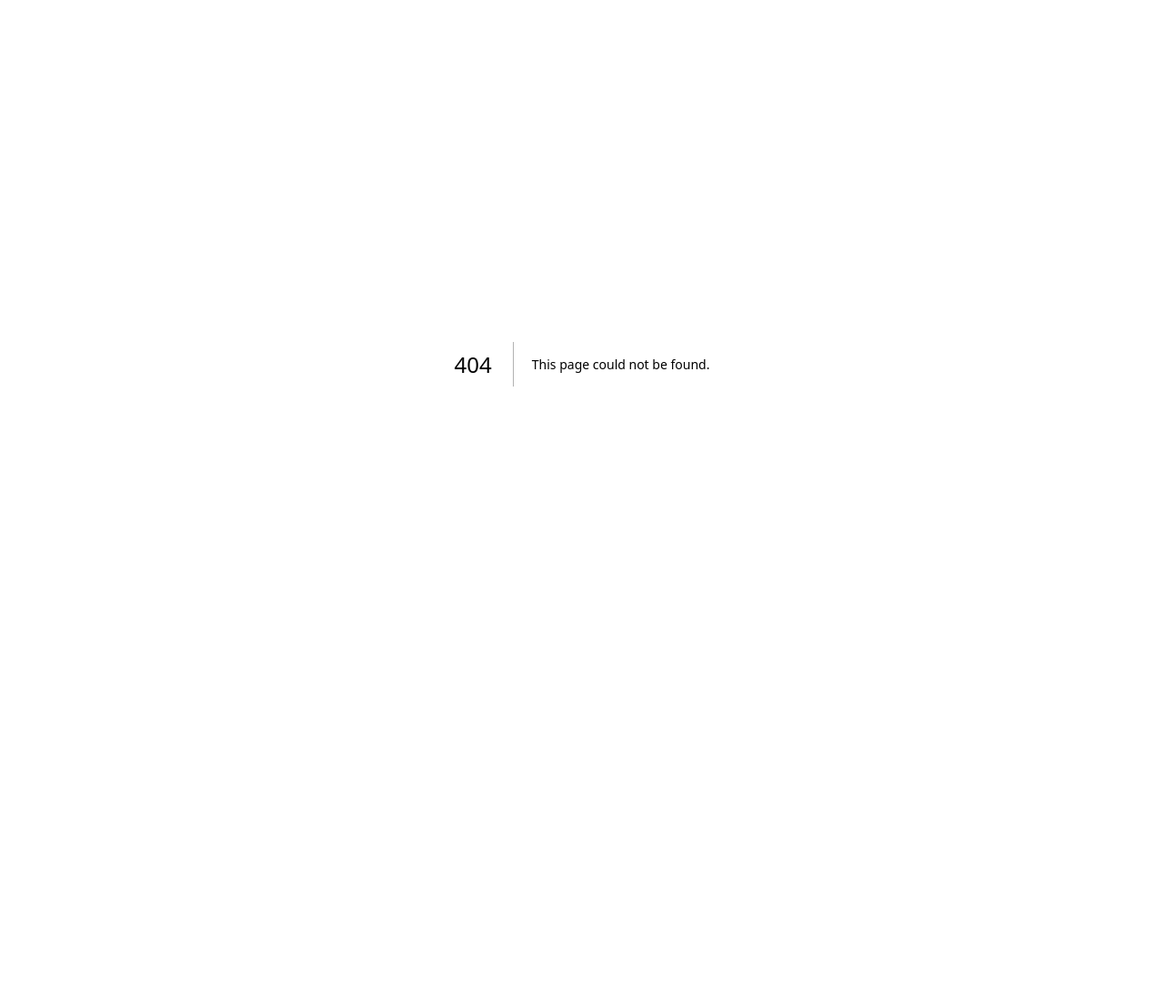
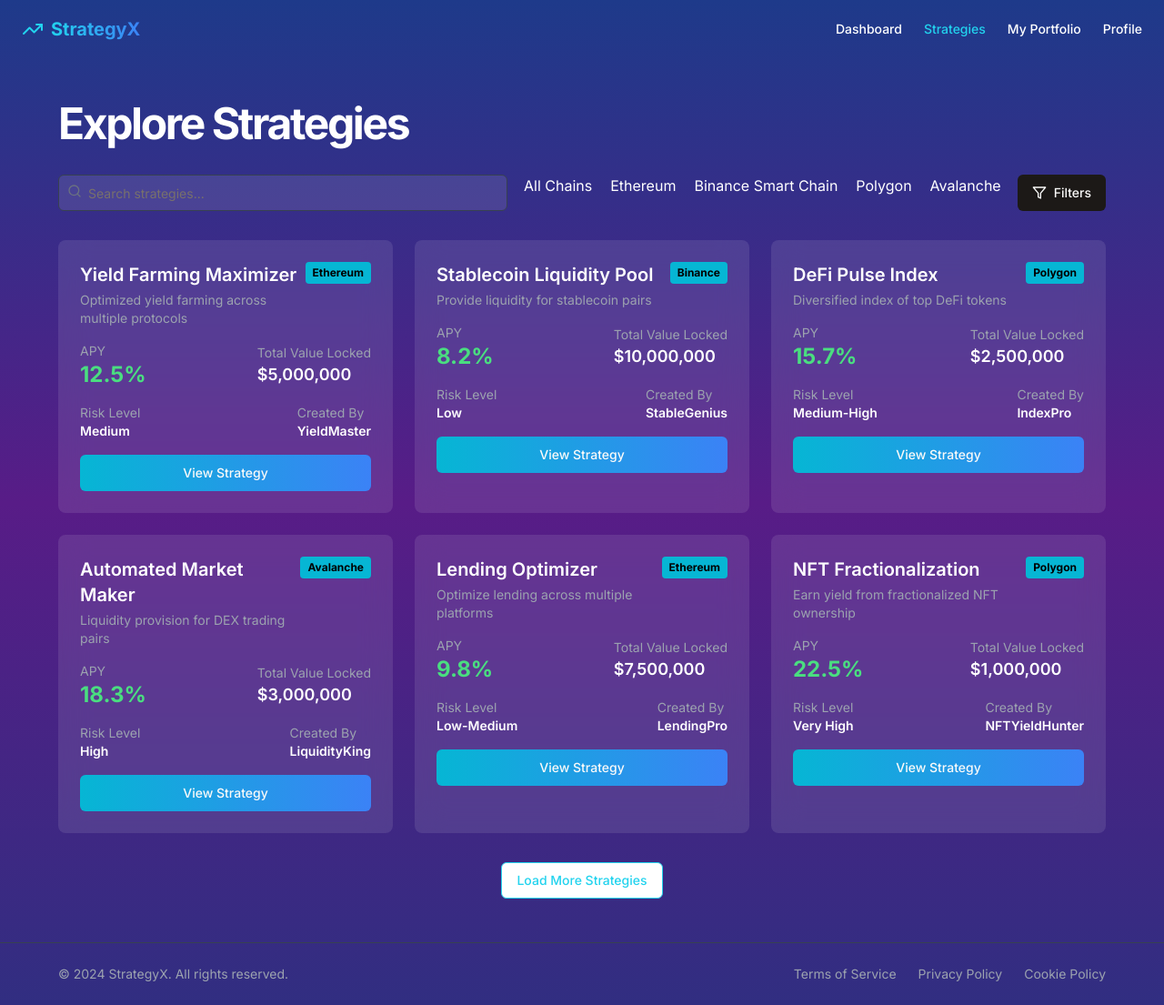
Before and after one commit to VIVEK-SUTHAR/stretegie-x, a Next.js app: page /strategies in a window 1280 px wide. Before the commit this address had no page. Shown: the whole page at 91% size. Before the commit the page ends 800 px from the top, so only its background shows below. Built offline with nearby package versions, Linux system fonts and the light colour scheme.

Commit message:
fea: startegies page

```diff
--- /dev/null
+++ b/src/app/strategies/page.tsx
@@ -0,0 +1,217 @@
+import { Button } from "@/components/ui/button";
+import { Input } from "@/components/ui/input";
+import { Select } from "@/components/ui/select";
+import { TrendingUp, Search, Filter, ArrowUpRight } from "lucide-react";
+import Link from "next/link";
+
+export default function StrategiesPage() {
+  return (
+    <div className="flex flex-col min-h-screen bg-gradient-to-b from-blue-900 via-purple-900 to-indigo-900 text-white">
+      <header className="px-4 lg:px-6 h-16 flex items-center">
+        <Link className="flex items-center justify-center" href="/">
+          <TrendingUp className="h-6 w-6 text-cyan-400" />
+          <span className="ml-2 text-xl font-bold bg-clip-text text-transparent bg-gradient-to-r from-cyan-400 to-blue-500">
+            StrategyX
+          </span>
+        </Link>
+        <nav className="ml-auto flex gap-4 sm:gap-6">
+          <Link
+            className="text-sm font-medium hover:text-cyan-400 transition-colors"
+            href="#"
+          >
+            Dashboard
+          </Link>
+          <Link
+            className="text-sm font-medium text-cyan-400 transition-colors"
+            href="#"
+          >
+            Strategies
+          </Link>
+          <Link
+            className="text-sm font-medium hover:text-cyan-400 transition-colors"
+            href="#"
+          >
+            My Portfolio
+          </Link>
+          <Link
+            className="text-sm font-medium hover:text-cyan-400 transition-colors"
+            href="#"
+          >
+            Profile
+          </Link>
+        </nav>
+      </header>
+      <main className="flex-1 py-12 px-4 md:px-6 lg:px-8">
+        <div className="max-w-6xl mx-auto space-y-8">
+          <h1 className="text-3xl font-bold tracking-tighter sm:text-4xl md:text-5xl">
+            Explore Strategies
+          </h1>
+          <div className="flex flex-col sm:flex-row gap-4">
+            <div className="relative flex-grow">
+              <Search className="absolute left-2.5 top-2.5 h-4 w-4 text-gray-500" />
+              <Input
+                className="pl-8 bg-white bg-opacity-10 border-gray-700 text-white placeholder-gray-400"
+                placeholder="Search strategies..."
+                type="search"
+              />
+            </div>
+            <Select className="bg-white bg-opacity-10 border-gray-700 text-white">
+              <option value="">All Chains</option>
+              <option value="ethereum">Ethereum</option>
+              <option value="binance">Binance Smart Chain</option>
+              <option value="polygon">Polygon</option>
+              <option value="avalanche">Avalanche</option>
+            </Select>
+            <Button className="flex items-center gap-2">
+              <Filter className="h-4 w-4" />
+              Filters
+            </Button>
+          </div>
+          <div className="grid gap-6 md:grid-cols-2 lg:grid-cols-3">
+            {strategies.map((strategy, index) => (
+              <div
+                key={index}
+                className="bg-white bg-opacity-10 rounded-lg p-6 backdrop-blur-lg transition-all duration-200 hover:bg-opacity-20"
+              >
+                <div className="flex justify-between items-start mb-4">
+                  <div>
+                    <h3 className="text-xl font-semibold mb-1">
+                      {strategy.name}
+                    </h3>
+                    <p className="text-sm text-gray-400">
+                      {strategy.description}
+                    </p>
+                  </div>
+                  <span className="bg-cyan-500 text-black text-xs font-bold px-2 py-1 rounded">
+                    {strategy.chain}
+                  </span>
+                </div>
+                <div className="flex justify-between items-center mb-4">
+                  <div>
+                    <p className="text-sm text-gray-400">APY</p>
+                    <p className="text-2xl font-bold text-green-400">
+                      {strategy.apy}%
+                    </p>
+                  </div>
+                  <div>
+                    <p className="text-sm text-gray-400">Total Value Locked</p>
+                    <p className="text-lg font-semibold">
+                      ${strategy.tvl.toLocaleString()}
+                    </p>
+                  </div>
+                </div>
+                <div className="flex justify-between items-center mb-4">
+                  <div>
+                    <p className="text-sm text-gray-400">Risk Level</p>
+                    <p className="text-sm font-semibold">
+                      {strategy.riskLevel}
+                    </p>
+                  </div>
+                  <div>
+                    <p className="text-sm text-gray-400">Created By</p>
+                    <p className="text-sm font-semibold">{strategy.creator}</p>
+                  </div>
+                </div>
+                <Button className="w-full bg-gradient-to-r from-cyan-500 to-blue-500 hover:from-cyan-600 hover:to-blue-600">
+                  View Strategy
+                </Button>
+              </div>
+            ))}
+          </div>
+          <div className="flex justify-center">
+            <Button
+              variant="outline"
+              className="border-cyan-400 text-cyan-400 hover:bg-cyan-400 hover:text-black"
+            >
+              Load More Strategies
+            </Button>
+          </div>
+        </div>
+      </main>
+      <footer className="py-6 px-4 md:px-6 border-t border-gray-700">
+        <div className="max-w-6xl mx-auto flex flex-col sm:flex-row justify-between items-center">
+          <p className="text-sm text-gray-400">
+            © 2024 StrategyX. All rights reserved.
+          </p>
+          <nav className="flex gap-4 sm:gap-6 mt-4 sm:mt-0">
+            <Link
+              className="text-sm hover:underline underline-offset-4 text-gray-400"
+              href="#"
+            >
+              Terms of Service
+            </Link>
+            <Link
+              className="text-sm hover:underline underline-offset-4 text-gray-400"
+              href="#"
+            >
+              Privacy Policy
+            </Link>
+            <Link
+              className="text-sm hover:underline underline-offset-4 text-gray-400"
+              href="#"
+            >
+              Cookie Policy
+            </Link>
+          </nav>
+        </div>
+      </footer>
+    </div>
+  );
+}
+
+const strategies = [
+  {
+    name: "Yield Farming Maximizer",
+    description: "Optimized yield farming across multiple protocols",
+    chain: "Ethereum",
+    apy: 12.5,
+    tvl: 5000000,
+    riskLevel: "Medium",
+    creator: "YieldMaster",
+  },
+  {
+    name: "Stablecoin Liquidity Pool",
+    description: "Provide liquidity for stablecoin pairs",
+    chain: "Binance",
+    apy: 8.2,
+    tvl: 10000000,
+    riskLevel: "Low",
+    creator: "StableGenius",
+  },
+  {
+    name: "DeFi Pulse Index",
+    description: "Diversified index of top DeFi tokens",
+    chain: "Polygon",
+    apy: 15.7,
+    tvl: 2500000,
+    riskLevel: "Medium-High",
+    creator: "IndexPro",
+  },
+  {
+    name: "Automated Market Maker",
+    description: "Liquidity provision for DEX trading pairs",
+    chain: "Avalanche",
+    apy: 18.3,
+    tvl: 3000000,
+    riskLevel: "High",
+    creator: "LiquidityKing",
+  },
+  {
+    name: "Lending Optimizer",
+    description: "Optimize lending across multiple platforms",
+    chain: "Ethereum",
+    apy: 9.8,
+    tvl: 7500000,
+    riskLevel: "Low-Medium",
+    creator: "LendingPro",
+  },
+  {
+    name: "NFT Fractionalization",
+    description: "Earn yield from fractionalized NFT ownership",
+    chain: "Polygon",
+    apy: 22.5,
+    tvl: 1000000,
+    riskLevel: "Very High",
+    creator: "NFTYieldHunter",
+  },
+];
```
